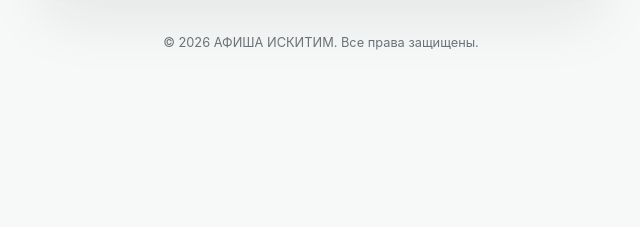
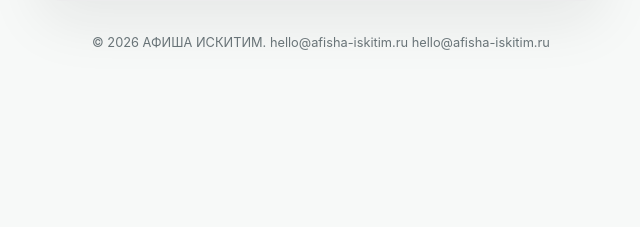
Before and after one commit to TimVK9/AF, a Django app: template templates/coming_soon.html in a window 1280 px wide. Shown: the part 560-787 px from the top of the page, without its empty margins (319-959 px from the left). Run offline with Django 5.2, Linux system fonts and the light colour scheme; the template is opened without the code that fills it, so the values that code supplies are empty.

```diff
--- a/templates/coming_soon.html
+++ b/templates/coming_soon.html
@@ -291,7 +291,9 @@
             </div>
         </div>
 
-        <p class="soon__footer">© 2026 АФИША ИСКИТИМ. Все права защищены.</p>
+        <p class="soon__footer">© 2026 АФИША ИСКИТИМ.                       hello@afisha-iskitim.ru
+                  hello@afisha-iskitim.ru
+</p>
     </main>
 
 </body>
```
